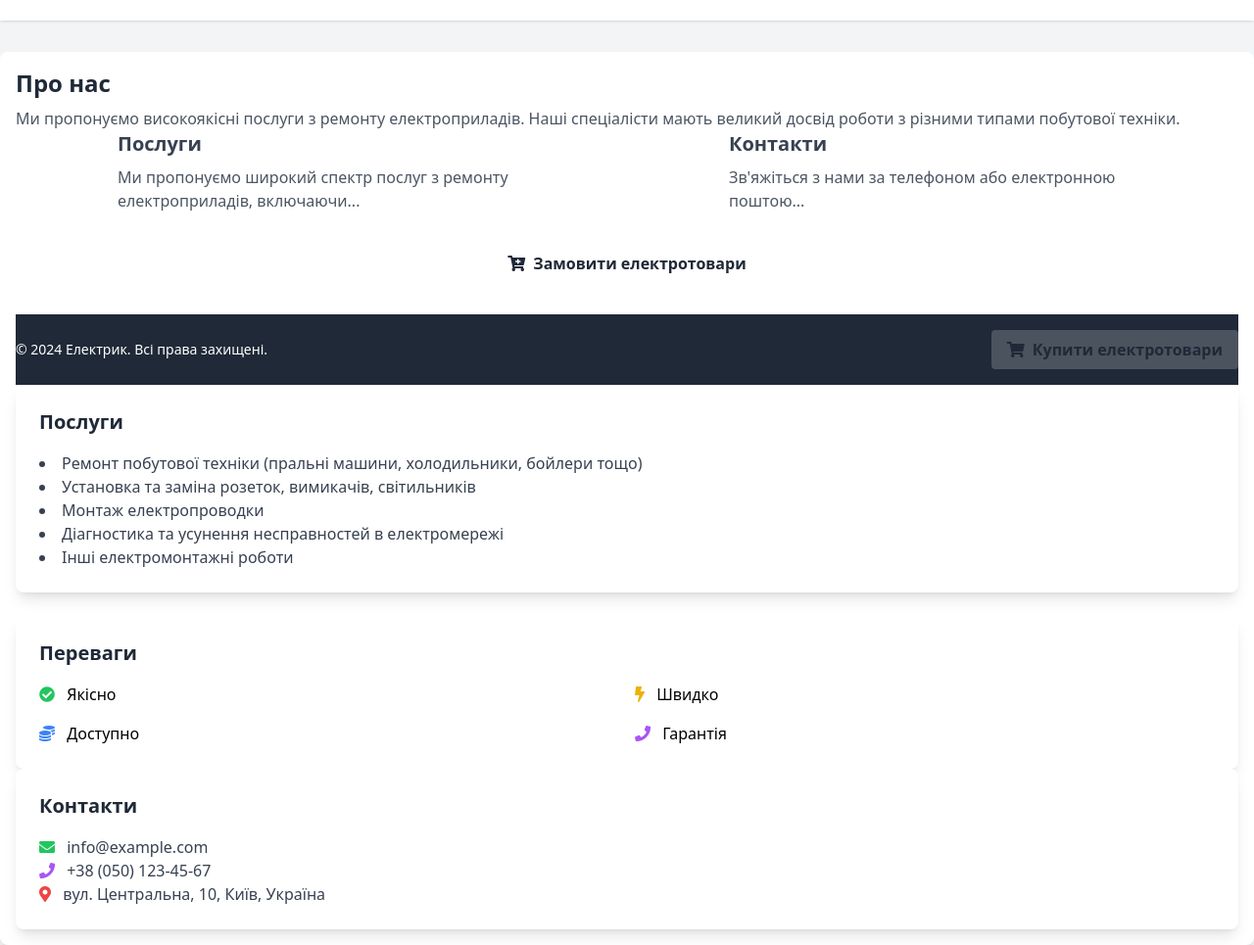
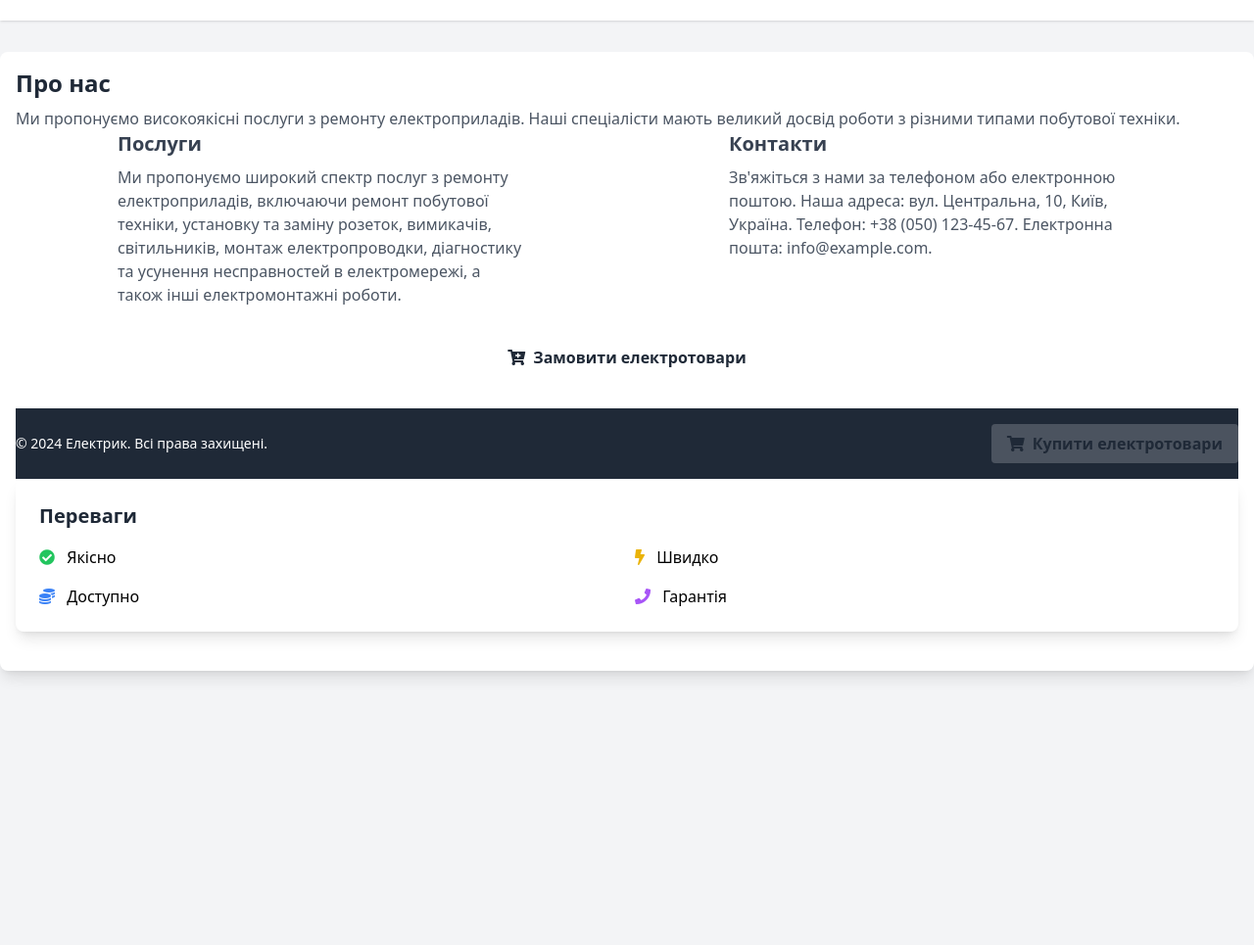
Before and after one commit to VladSaen/Electrician-landing-page, a plain HTML site: page index.html in a window 1280 px wide. Shown: the part 87-1052 px from the top of the page at 98% size. After the commit the page ends 800 px from the top, so only its background shows below. Drawn offline with nearby package versions, Linux system fonts and the light colour scheme.

Commit message:
Update index.html

```diff
--- a/index.html
+++ b/index.html
@@ -48,21 +48,20 @@
             <div class="flex flex-col space-y-4 md:flex-row md:space-y-0 md:justify-around">
                 <div class="md:w-1/3">
                     <h2 class="text-xl font-semibold text-gray-700">Послуги</h2>
-                    <p class="mt-2 text-gray-600">Ми пропонуємо широкий спектр послуг з ремонту електроприладів, включаючи...</p>
+                    <p class="mt-2 text-gray-600">Ми пропонуємо широкий спектр послуг з ремонту електроприладів, включаючи ремонт побутової техніки, установку та заміну розеток, вимикачів, світильників, монтаж електропроводки, діагностику та усунення несправностей в електромережі, а також інші електромонтажні роботи.</p>
                 </div>
                 <div class="md:w-1/3">
                     <h2 class="text-xl font-semibold text-gray-700">Контакти</h2>
-                    <p class="mt-2 text-gray-600">Зв'яжіться з нами за телефоном або електронною поштою...</p>
+                    <p class="mt-2 text-gray-600">Зв'яжіться з нами за телефоном або електронною поштою. Наша адреса: вул. Центральна, 10, Київ, Україна. Телефон: +38 (050) 123-45-67. Електронна пошта: info@example.com.</p>
                 </div>
             </div>
         </section>
-        <section class="mt-8">
-            <center>
+        <section class="mt-8 text-center">
             <a href="#" class="glass-btn text-gray-800 hover:text-white hover:bg-green-700 font-bold py-2 px-4 rounded inline-flex items-center transition duration-300 ease-in-out">
                 <i class="fas fa-cart-plus mr-2"></i>
                 <span>Замовити електротовари</span>
             </a>
-            </center>
+        </section>
         <footer class="bg-gray-800 text-white py-4 mt-8">
             <div class="container mx-auto flex flex-col md:flex-row justify-between items-center">
                 <p class="text-sm text-center md:text-left">&copy; 2024 Електрик. Всі права захищені.</p>
@@ -74,18 +73,7 @@
                 </div>
             </div>
         </footer>
-        </section>
         <section class="bg-white rounded-lg shadow-lg p-6 mb-6">
-            <h2 class="text-xl font-semibold text-gray-800 mb-4">Послуги</h2>
-            <ul class="list-disc list-inside text-gray-700">
-                <li>Ремонт побутової техніки (пральні машини, холодильники, бойлери тощо)</li>
-                <li>Установка та заміна розеток, вимикачів, світильників</li>
-                <li>Монтаж електропроводки</li>
-                <li>Діагностика та усунення несправностей в електромережі</li>
-                <li>Інші електромонтажні роботи</li>
-            </ul>
-        </section>
-        <section class="bg-white rounded-lg shadow-lg p-6">
             <h2 class="text-xl font-semibold text-gray-800 mb-4">Переваги</h2>
             <div class="grid grid-cols-1 md:grid-cols-2 gap-4">
                 <div>
@@ -102,18 +90,6 @@
                 </div>
             </div>
         </section>
-        <section class="bg-white rounded-lg shadow-lg p-6">
-            <h2 class="text-xl font-semibold text-gray-800 mb-4">Контакти</h2>
-            <p class="text-gray-700">
-                <i class="fas fa-envelope text-green-500 mr-2"></i> info@example.com
-            </p>
-            <p class="text-gray-700">
-                <i class="fas fa-phone text-purple-500 mr-2"></i> +38 (050) 123-45-67
-            </p>
-            <p class="text-gray-700">
-                <i class="fas fa-map-marker-alt text-red-500 mr-2"></i> вул. Центральна, 10, Київ, Україна
-            </p>
-        </section>
     </main>
     <script>
         ScrollReveal().reveal('.glass-btn', {
```
Lines whose indentation alone changed are shown as unchanged.
